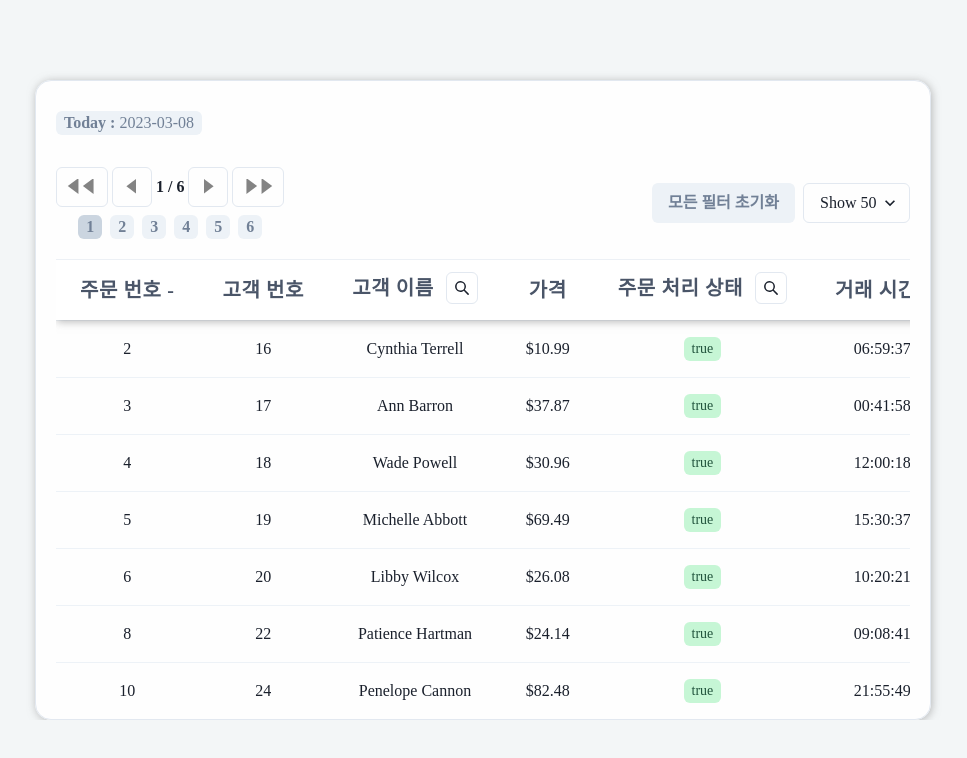
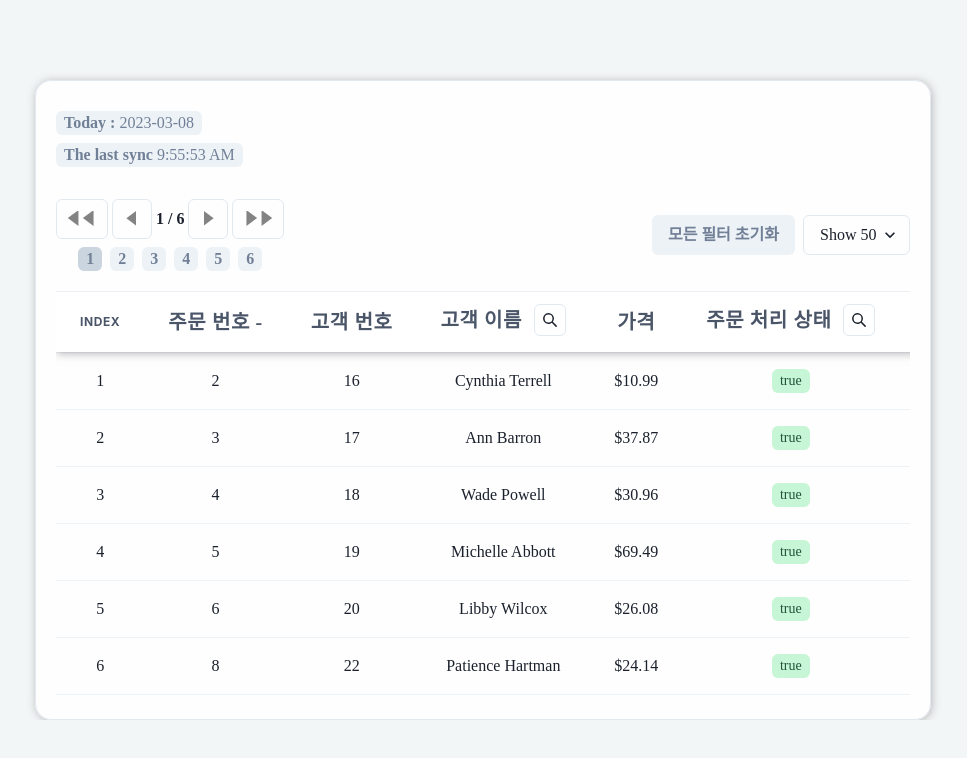
Before and after one commit to wanted-onboarding-10team/pre-onboarding-9th-4-10, a React (Create React App) app: page / in a window 1280 px wide. Shown: the top 758 px of the page, without its empty margins (157-1124 px from the left). Built offline with nearby package versions, Linux system fonts and the light colour scheme; a web font is replaced by a local one.

Commit message:
[#3] feature: 데이터 업데이트 시간 추가
마지막으로 데이터 업데이트된 시간을 확인할 수 있는 기능 추가

```diff
--- a/src/components/MainTable.tsx
+++ b/src/components/MainTable.tsx
@@ -10,6 +10,9 @@ import {
   Box,
   Text,
   Divider,
+  Th,
+  VStack,
+  HStack,
 } from '@chakra-ui/react';
 import useTable from 'hooks/useTable';
 import * as S from 'components/styles';
@@ -21,11 +24,12 @@ import { DataResponse } from 'types';
 interface MainTableProps {
   data: DataResponse[];
   columns: ColumnDef<DataResponse, any>[];
+  dataUpdatedAt: number;
 }
 export const GlobalFilterContext = createContext(false);
 export const initialFilter = { id: 'date', value: FILTER_DATE.TODAY } as const;
 
-const MainTable = ({ data, columns }: MainTableProps) => {
+const MainTable = ({ data, columns, dataUpdatedAt }: MainTableProps) => {
   const [tableFilter, setTableFilter] = useState(initialFilter);
   const [columnVisibility, setColumnVisibility] = useState({});
   const [isFilterReset, setIsFilterRest] = useState(false);
@@ -46,10 +50,16 @@ const MainTable = ({ data, columns }: MainTableProps) => {
 
   return (
     <TableContainer test-id='Table-Container' overflow='hidden' height='75vh'>
-      <Custom.TagGray marginBottom='8'>
-        <strong>Today :</strong>
-        <Text fontWeight='md'> &nbsp;{tableFilter.value}</Text>
-      </Custom.TagGray>
+      <VStack marginBottom='8' alignItems='flex-start'>
+        <Custom.TagGray>
+          <strong>Today :</strong>
+          <Text fontWeight='md'> &nbsp;{tableFilter.value}</Text>
+        </Custom.TagGray>
+        <Custom.TagGray>
+          <strong>The last sync</strong>
+          <Text fontWeight='md'>&nbsp;{new Date(dataUpdatedAt).toLocaleTimeString()}</Text>
+        </Custom.TagGray>
+      </VStack>
       <PagenationBar table={table} onResetFilterHandler={onResetFilterHandler} />
       <Divider marginTop='20px' orientation='horizontal' />
       <Box overflowY='auto' height='60vh'>
@@ -59,25 +69,27 @@ const MainTable = ({ data, columns }: MainTableProps) => {
               <Thead>
                 {table.getHeaderGroups().map(headerGroup => (
                   <Tr key={headerGroup.id}>
+                    <Th>Index</Th>
                     <ColumnsHeaderFilter headers={headerGroup.headers} table={table} />
                   </Tr>
                 ))}
               </Thead>
             </GlobalFilterContext.Provider>
             <Tbody>
-              {table.getRowModel().rows.map(row => (
-                <Tr key={row.id}>
-                  {row
-                    .getVisibleCells()
-                    .map(
+              {table.getRowModel().rows.map((row, idx) => (
+                <>
+                  <Tr key={row.id}>
+                    <Td>{idx + 1}</Td>
+                    {row.getVisibleCells().map(
                       cell =>
                         !cell.id.includes('date') && (
-                          <Td key={cell.id}>
+                          <Td key={cell.id} test-id='Table-Row'>
                             {flexRender(cell.column.columnDef.cell, cell.getContext())}
                           </Td>
                         ),
                     )}
-                </Tr>
+                  </Tr>
+                </>
               ))}
             </Tbody>
           </ChakraTable>
--- a/src/pages/MainPage.tsx
+++ b/src/pages/MainPage.tsx
@@ -6,7 +6,7 @@ import CustomSkeleton from 'components/common/CustomSkeleton';
 import MainTable from 'components/MainTable';
 
 const MainPage = () => {
-  const { data: orders, isLoading } = useOrderList();
+  const { data: orders, isLoading, dataUpdatedAt } = useOrderList();
   const columns = useColums();
   const data = useMemo(() => orders, [orders]);
 
@@ -18,6 +18,7 @@ const MainPage = () => {
         {...{
           data,
           columns,
+          dataUpdatedAt,
         }}
       />
     </LayoutWrapper>
```
